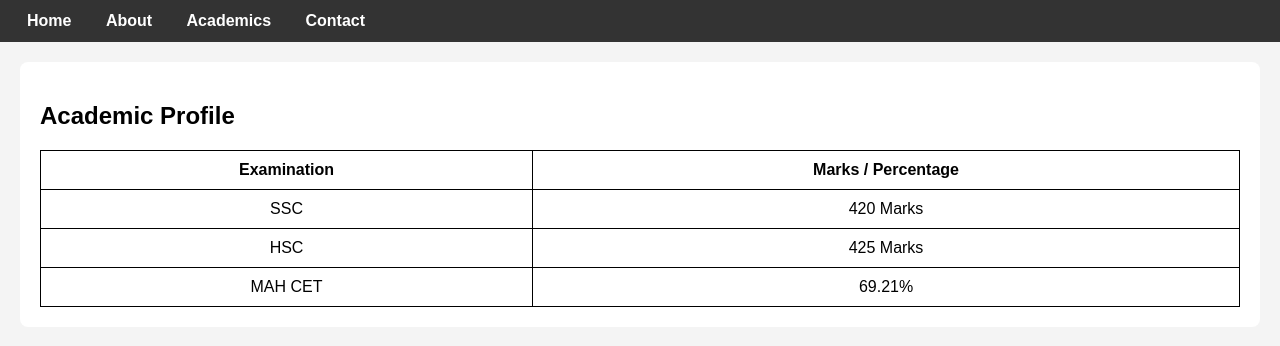
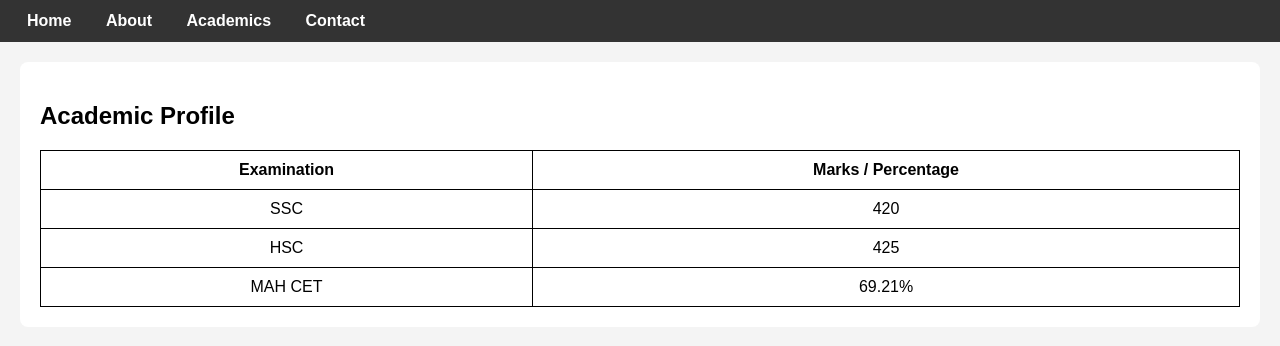
Before and after one commit to UnmeshParab23/unmeshparab.github.io, a plain HTML site: page academics.html in a window 1280 px wide. Drawn offline with Linux system fonts and the light colour scheme.

Commit message:
Simplify marks display in academics.html
Updated marks format in academics.html to remove 'Marks' suffix.

```diff
--- a/academics.html
+++ b/academics.html
@@ -54,11 +54,11 @@
         </tr>
         <tr>
             <td>SSC</td>
-            <td>420 Marks</td>
+            <td>420</td>
         </tr>
         <tr>
             <td>HSC</td>
-            <td>425 Marks</td>
+            <td>425</td>
         </tr>
         <tr>
             <td>MAH CET</td>
```
